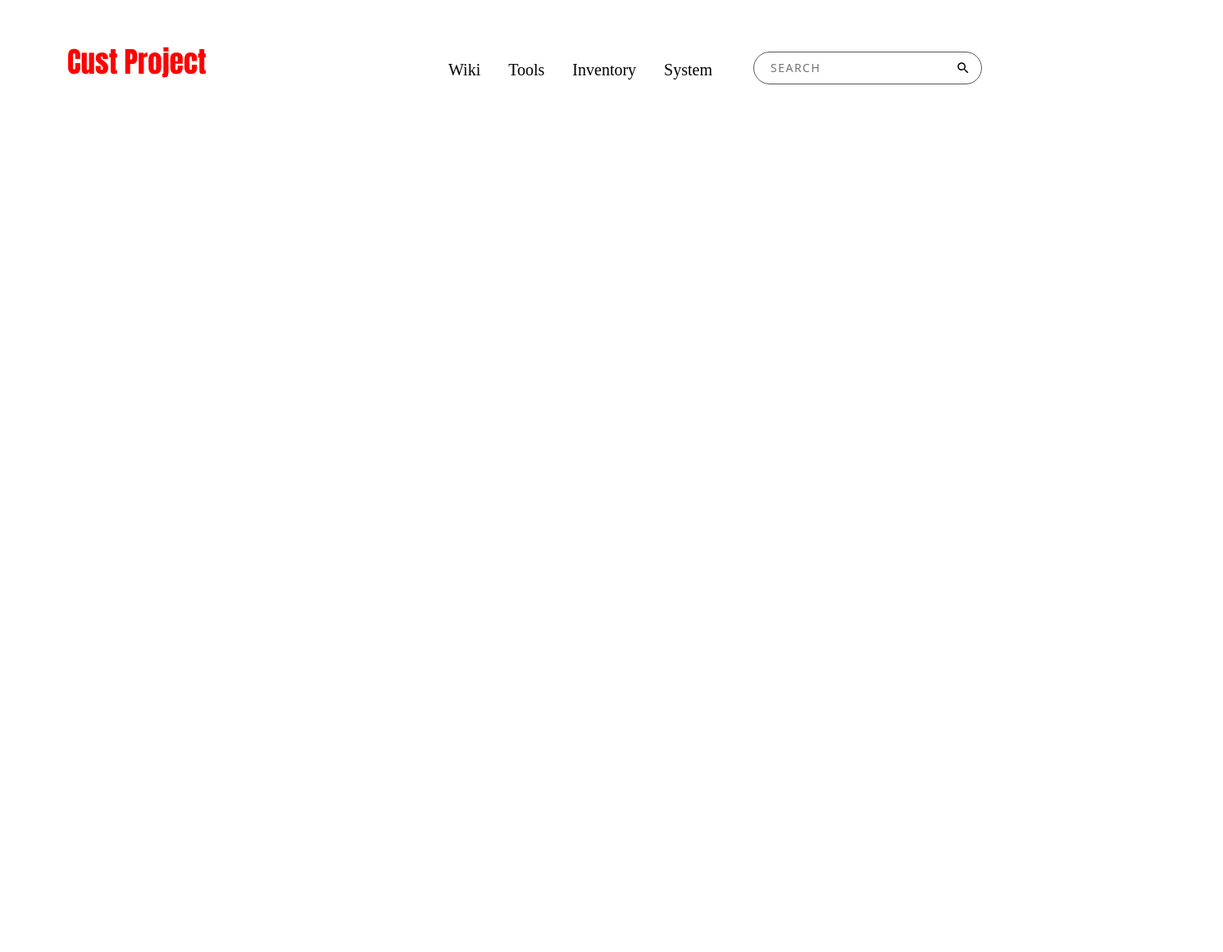
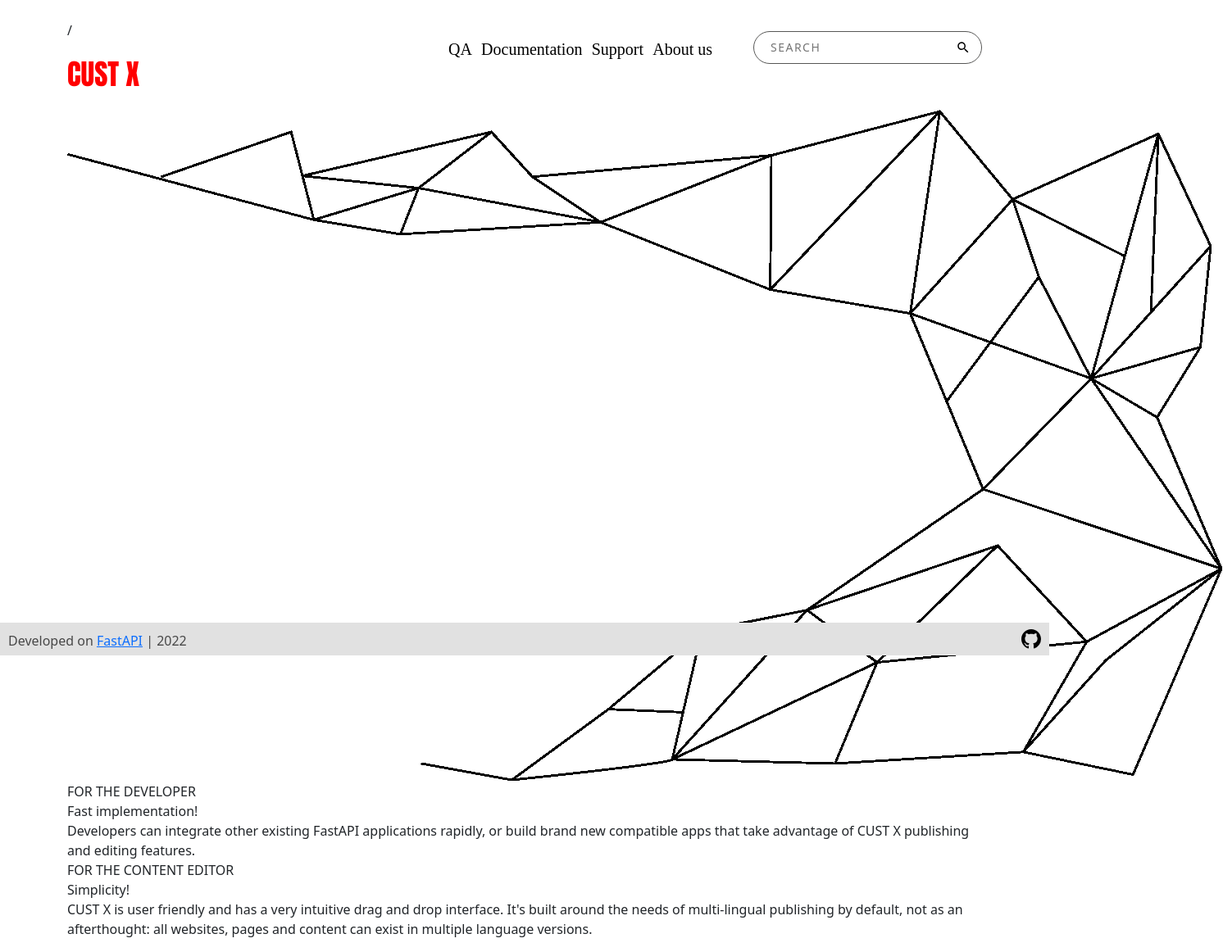
Before and after one commit to custproject/templates, a plain HTML site: page index.html in a window 1280 px wide. Shown: the whole page at 82% size, 1492 px wide, since content can reach past the window. Before the commit the page ends 800 px from the top, so only its background shows below. Drawn offline with nearby package versions, Linux system fonts and the light colour scheme; a web font is replaced by a local one.

Commit message:
Changed the name of the main page, added a footer, changed the path to the icon

```diff
--- a/index.html
+++ b/index.html
@@ -3,12 +3,12 @@
 <head>
     <meta charset="UTF-8">
     <meta name="viewport" content="width=device-width, initial-scale=1">
-    <title>Cust Progect</title>
+    <title>CUST X - Home</title>
     <meta name="keywords" content="">
 	<meta name="description" content="">
 	<meta name="author" content="Ledgor">
 	<meta name="copyright" lang="ru" content="Study Ledgor">
-	<link rel="icon" type="image/png" href="">
+	<link rel="icon" type="image/ico" href="img/icon.ico">
 	<link rel="stylesheet" type="text/css" href="css/style.css">
 	<link rel="stylesheet" type="text/css" href="css/util.css">
 	<link rel="stylesheet" type="text/css" href="fonts/font-awesome-4.7.0/css/font-awesome.css">
@@ -18,18 +18,19 @@
     <header class="container">
         <div class="row">
             <div class="col-xxl">
-                <div class="m-t-50 jc-sb">
+                <div class="m-t-25 jc-sb">
                     <div class="nav__logo col-5">
-                        <p class="txt1">
-                            Cust Project
-                        </p>
+                        <div class="logo col-3">
+                            <p class="quotes">/</p>
+                            <p class="txt1">CUST X</p>
+                        </div>
                     </div>
                     <div class="nav__menu col-4">
                         <ul class="submenu">
-                            <li><a class="txt2" href="">Wiki</a></li>
-                            <li><a class="txt2" href="">Tools</a></li>
-                            <li><a class="txt2" href="">Inventory</a></li>
-                            <li><a class="txt2" href="">System</a></li>
+                            <li><a class="txt2" href="">QA</a></li>
+                            <li><a class="txt2" href="">Documentation</a></li>
+                            <li><a class="txt2" href='https://github.com/custproject/custx/issues'>Support</a></li>
+                            <li><a class="txt2" href="">About us</a></li>
                         </ul>
                     </div>
                     <div class="nav__search m-t-13 col-3">
@@ -41,5 +42,54 @@
             </div>
         </div>
     </header>
+
+    <main class="container">
+        <div class="row">
+            <div class="col-xxl">
+                <div class="col-12">
+                    <div class="cont">
+                        <div class="app">
+                            <div class="app__img">
+                                <img onmousedown="return false" src="img/bg-black.png" alt="" />
+                            </div>
+
+                            <div class="app__text app__text--1">
+                                <div class="app__text-line app__text-line--3">FOR THE DEVELOPER</div>
+                                <div class="app__text-line app__text-line--2">Fast implementation!</div>
+                                <div class="app__text-line app__text-line--1">Developers can integrate other existing FastAPI applications rapidly, or build brand new compatible apps that take advantage of CUST X publishing and editing features.</div>
+                            </div>
+
+                            <div class="app__text app__text--2">
+                                <div class="app__text-line app__text-line--3">FOR THE CONTENT EDITOR</div>
+                                <div class="app__text-line app__text-line--2">Simplicity!</div>
+                                <div class="app__text-line app__text-line--1">CUST X is user friendly and has a very intuitive drag and drop interface. It's built around the needs of multi-lingual publishing by default, not as an afterthought: all websites, pages and content can exist in multiple language versions.</div>
+                            </div>
+                        </div>
+                        <ul class='pages__list'>
+                            <li data-target='1' class='pages__item pages__item--1 page__item-active'></li>
+                            <li data-target='2' class='pages__item pages__item--2'></li>
+                        </ul>
+                    </div>
+                </div>
+            </div>
+        </div>
+    </main>
+
+<!-- [ SCRIPT ] -->
+<script src='https://cdnjs.cloudflare.com/ajax/libs/jquery/3.1.0/jquery.min.js'></script>
+<script src="js/index.js"></script>
+
 </body>
+
+<footer style="position: fixed; left: 0; bottom: 0; padding: 10px; background: rgb(225, 225, 225); color: rgb(72, 72, 72); width: 100%; height: 40px;">
+        <p>Developed on
+            <a href="https://fastapi.tiangolo.com">FastAPI</a> | 2022
+        </p>
+        <a aria-label="Homepage" title="GitHub" class="footer-octicon mr-2" href="https://github.com/custproject">
+            <svg aria-hidden="true" height="24" viewBox="0 0 16 16" version="1.1" width="24" data-view-component="true" class="octicon octicon-mark-github" style="right: 10; bottom: 8; position: fixed;">
+                <path fill-rule="evenodd" d="M8 0C3.58 0 0 3.58 0 8c0 3.54 2.29 6.53 5.47 7.59.4.07.55-.17.55-.38 0-.19-.01-.82-.01-1.49-2.01.37-2.53-.49-2.69-.94-.09-.23-.48-.94-.82-1.13-.28-.15-.68-.52-.01-.53.63-.01 1.08.58 1.23.82.72 1.21 1.87.87 2.33.66.07-.52.28-.87.51-1.07-1.78-.2-3.64-.89-3.64-3.95 0-.87.31-1.59.82-2.15-.08-.2-.36-1.02.08-2.12 0 0 .67-.21 2.2.82.64-.18 1.32-.27 2-.27.68 0 1.36.09 2 .27 1.53-1.04 2.2-.82 2.2-.82.44 1.1.16 1.92.08 2.12.51.56.82 1.27.82 2.15 0 3.07-1.87 3.75-3.65 3.95.29.25.54.73.54 1.48 0 1.07-.01 1.93-.01 2.2 0 .21.15.46.55.38A8.013 8.013 0 0016 8c0-4.42-3.58-8-8-8z"></path>
+            </svg>
+        </a>
+</footer>
+
 </html>
```
